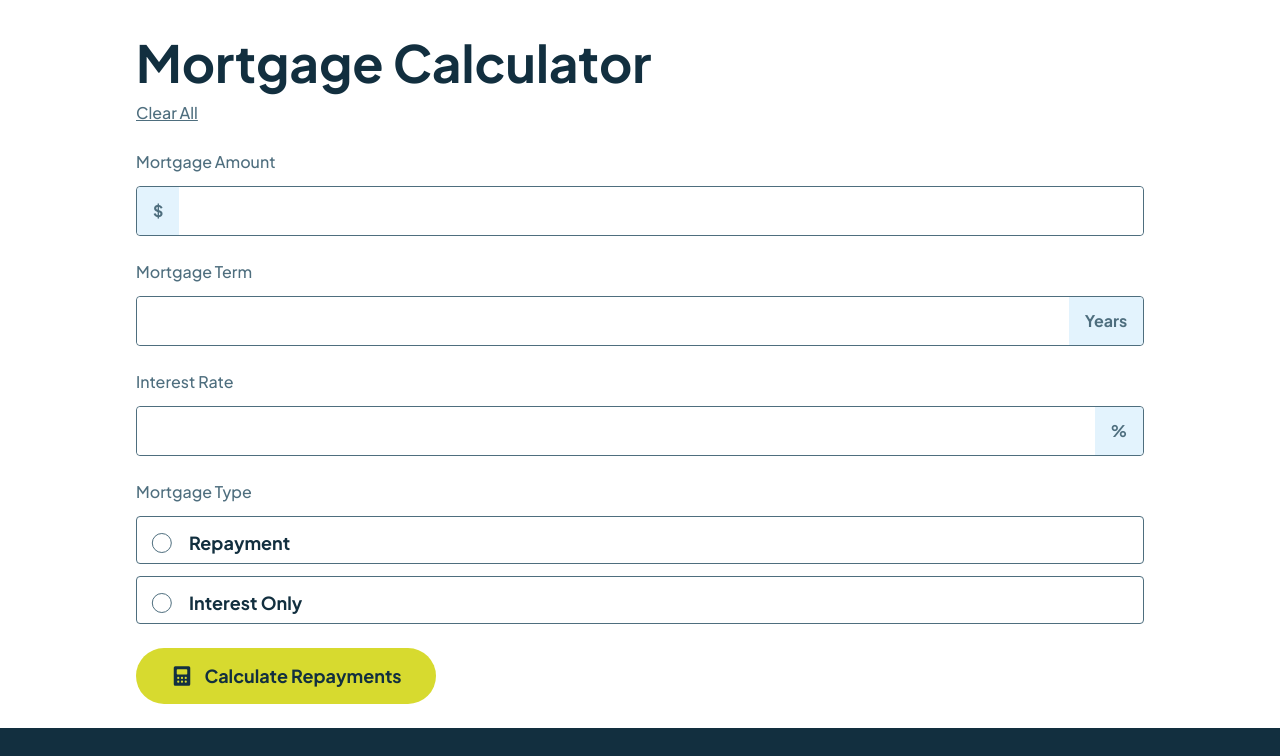
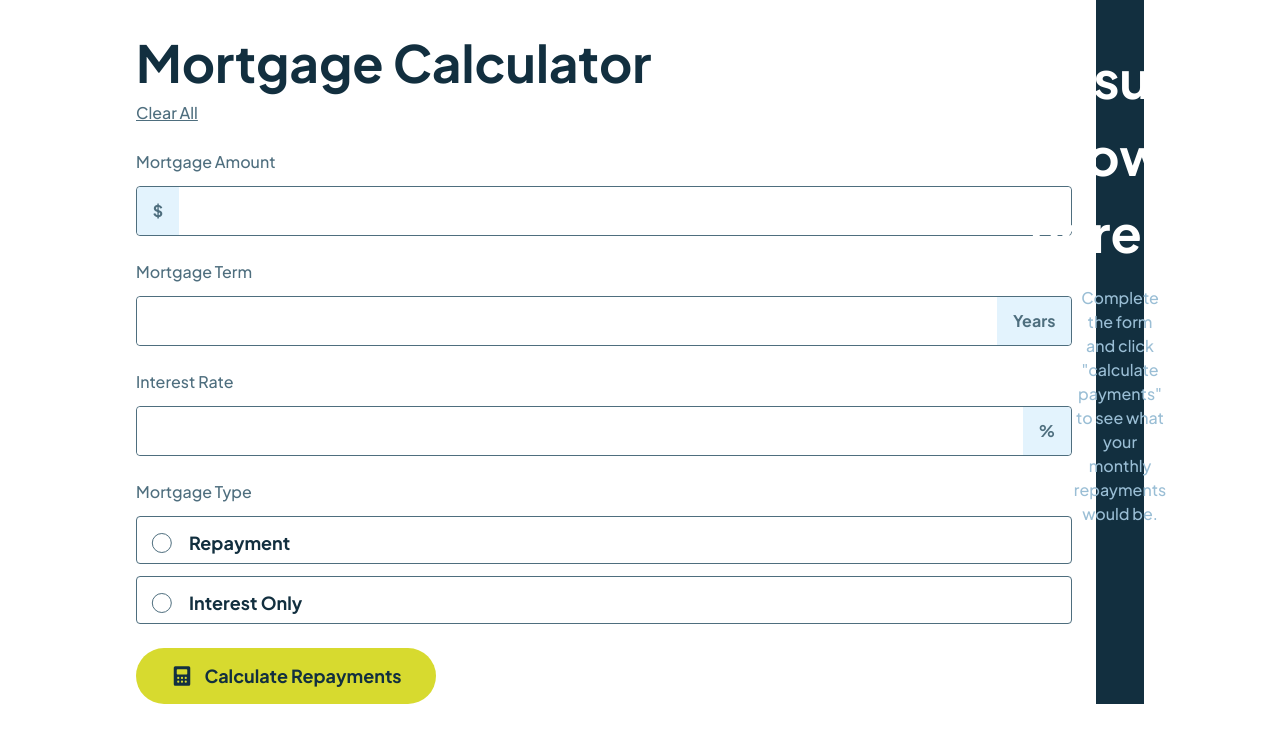
Before and after one commit to mayor-creator/mortgage_calculator_app, a React (Vite) app: page / in a window 1280 px wide. Shown: the top 756 px of the page. Built offline with nearby package versions, Linux system fonts and the light colour scheme.

Commit message:
add style properties for laptop

```diff
--- a/src/App.module.css
+++ b/src/App.module.css
@@ -7,4 +7,13 @@
     background-color: var(--white);
     border-radius: 1.5rem;
   }
+
+  @media (min-width: 64em) {
+    background-color: var(--white);
+    flex-direction: row;
+    width: min(100% - 2rem, 1008px);
+    margin-inline: auto;
+    border-radius: 1.5rem;
+    height: auto;
+  }
 }
```
